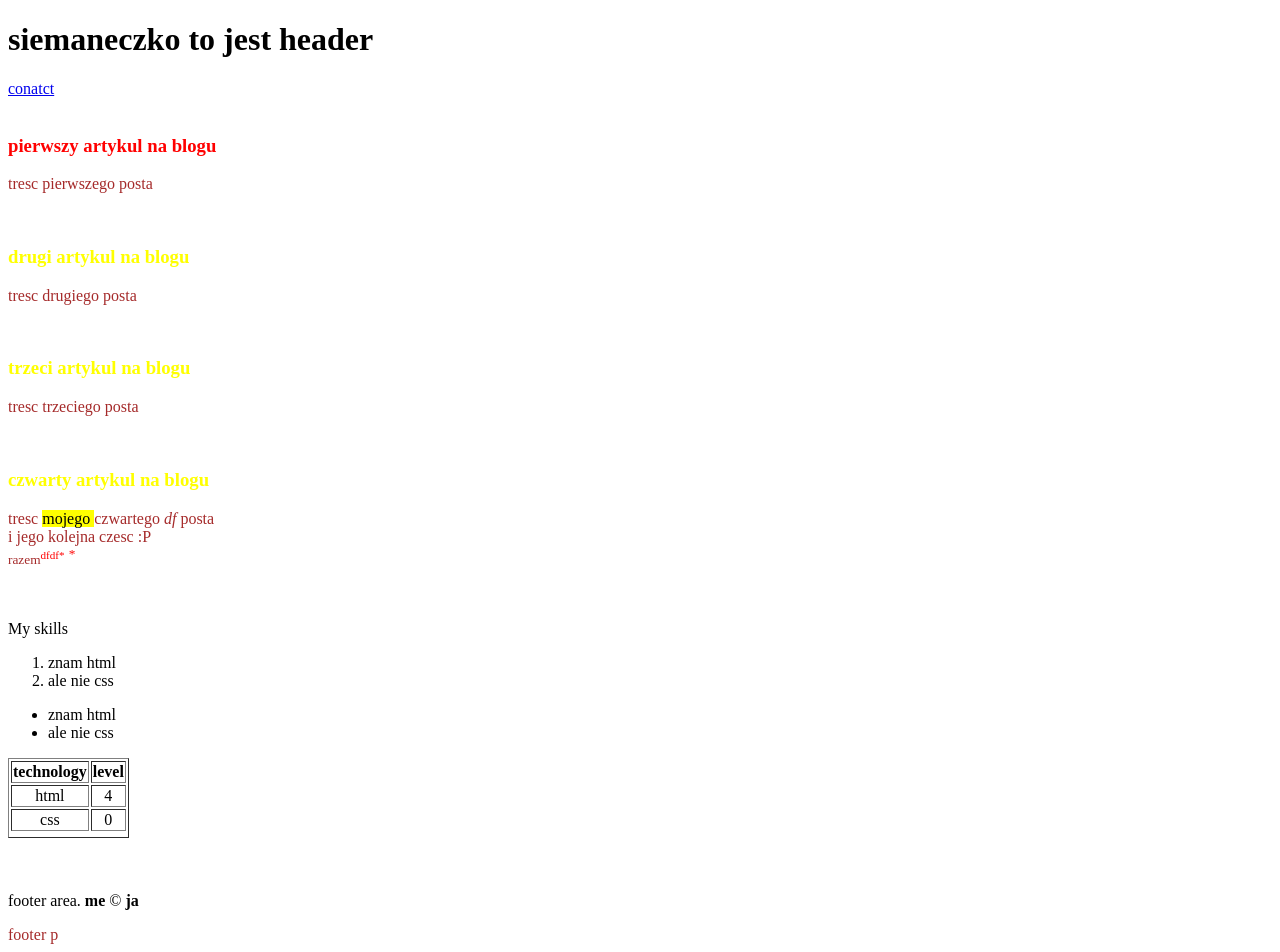
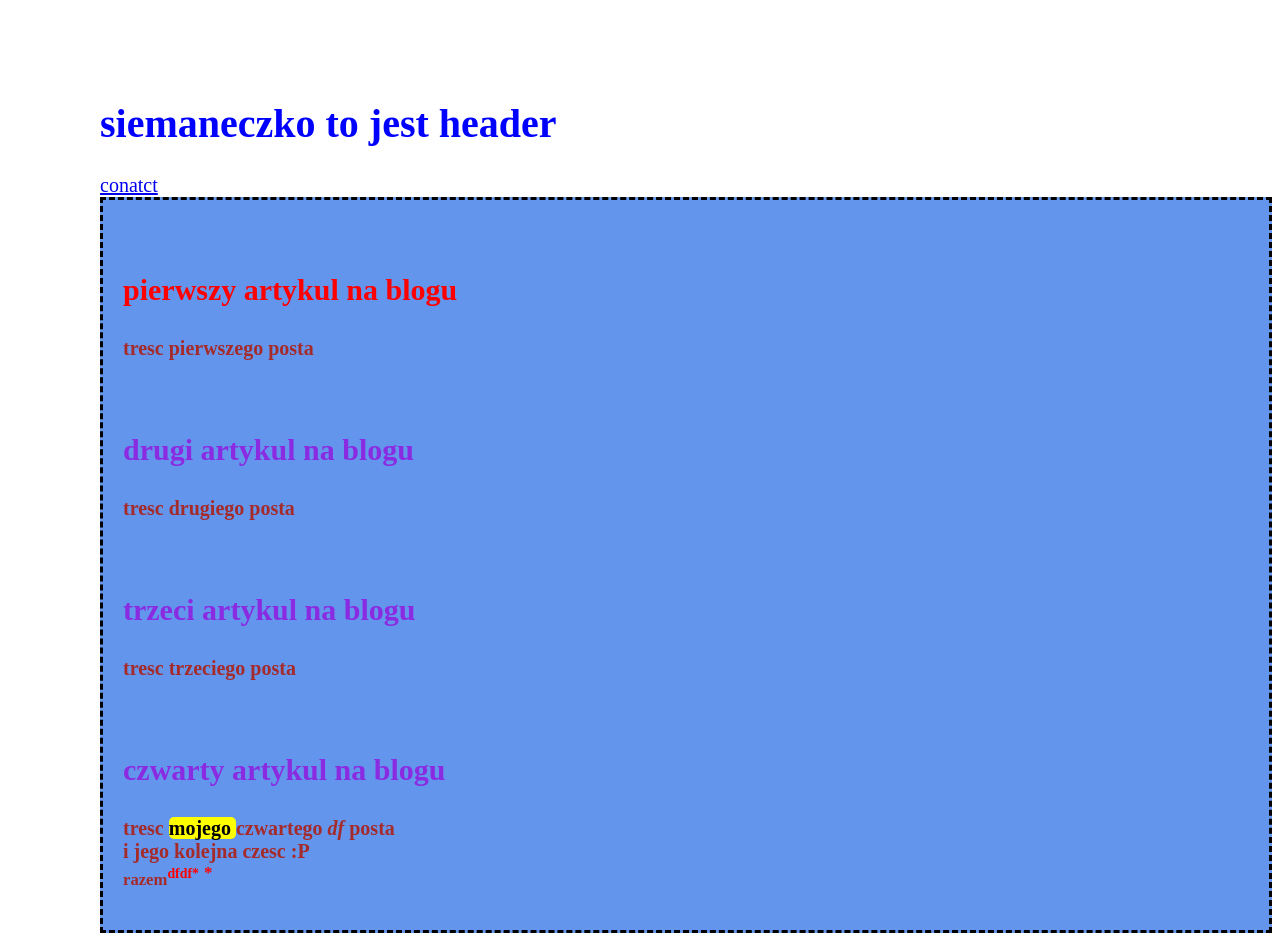
Before and after one commit to RobertSOB92/RobertSOB92.github.io, a plain HTML site: page index.html in a window 1280 px wide. Shown: the top 952 px of the page. Drawn offline with Linux system fonts and the light colour scheme; a web font is replaced by a local one.

Commit message:
kolejna_lekcja_css

```diff
--- a/index.html
+++ b/index.html
@@ -5,19 +5,24 @@
     <meta http-equiv="X-UA-Compatible" content="IE=edge">
     <meta name="viewport" content="width=device-width, initial-scale=1.0">
     <title>moja strona</title>
+    <link rel="stylesheet" href="https://fonts.googleapis.com/css2?family=Climate+Crisis&display=swap">
     <link rel="stylesheet" href="styles.css">
-    <style>
-        h3 {
-            color: yellow;
-        }
-    </style>
+
 </head>
 <body>
+
+  <!-- <div class="first-class" id="first-id">
+    <div class="class-second-">
+        <h1 style="color: green;" id="first-id"
+         class="third-class">text </h1>
+    </div>
+  </div> hierarchia stylów
+       -->
     <header>
         <h1>siemaneczko  to&nbsp;jest&nbsp;header</h1>
         <a href="contact.html">conatct</a>
     </header>
-
+<div id="main_content">
     <article>
   <br>
   <h3 style="color: red;">pierwszy artykul na blogu</h3>
@@ -43,6 +48,7 @@
     <br><small>razem<sup class="sup_element">dfdf*</sup></small>
     <sup class="sup_element">*</sup>
     </p>
+  </div>
   <br>
   <br>
 
--- a/styles.css
+++ b/styles.css
@@ -1,18 +1,61 @@
+body {
+    font-family: 'Climate Crisis';
+    font-size: 20px;
+    margin-left: 100px;
+    margin-top: 100px;
+    /* background-image: url(https://picsum.photos/id/237/200/300
+    ); */
+}
+
+
+
+
 td { /* selector*/
 
     text-align: center; /*
     property     value; */
 }
+
+table {
+    text-align: center; /*
+    property     value; */
+    line-height: 200%;
+    width: 300px;
+    height: 200px;
+    border:  1px solid black;
+    border-collapse: collapse;
+}
 .sup_element {
     color: red;
+}
+h1 {
+    color: blue;
 }
 
 h3 {
     color: blueviolet;
+    font-size: 30px;
+    font-weight: bold;
 }
 
 p{
     color: brown;
+    font-weight: bold;
+
+}
+footer strong {
+    text-decoration: underline wavy ;
+}
+
+mark {
+    border-radius: 5px;
+}
+
+div#main_content {
+
+    background-color: cornflowerblue;
+    padding:  20px;
+    border-style: dashed;
 }
 /* body {
 
@@ -40,3 +83,16 @@ p{
 
     color: blueviolet;
 } bezposrednie dziecko ma cechy  */
+
+/* .first-class {
+    color:  green;
+}
+h1 {
+    color: green;
+}
+.third-class {
+    color: red !important;
+}
+#first-id {
+    color: blue;
+} */
```
